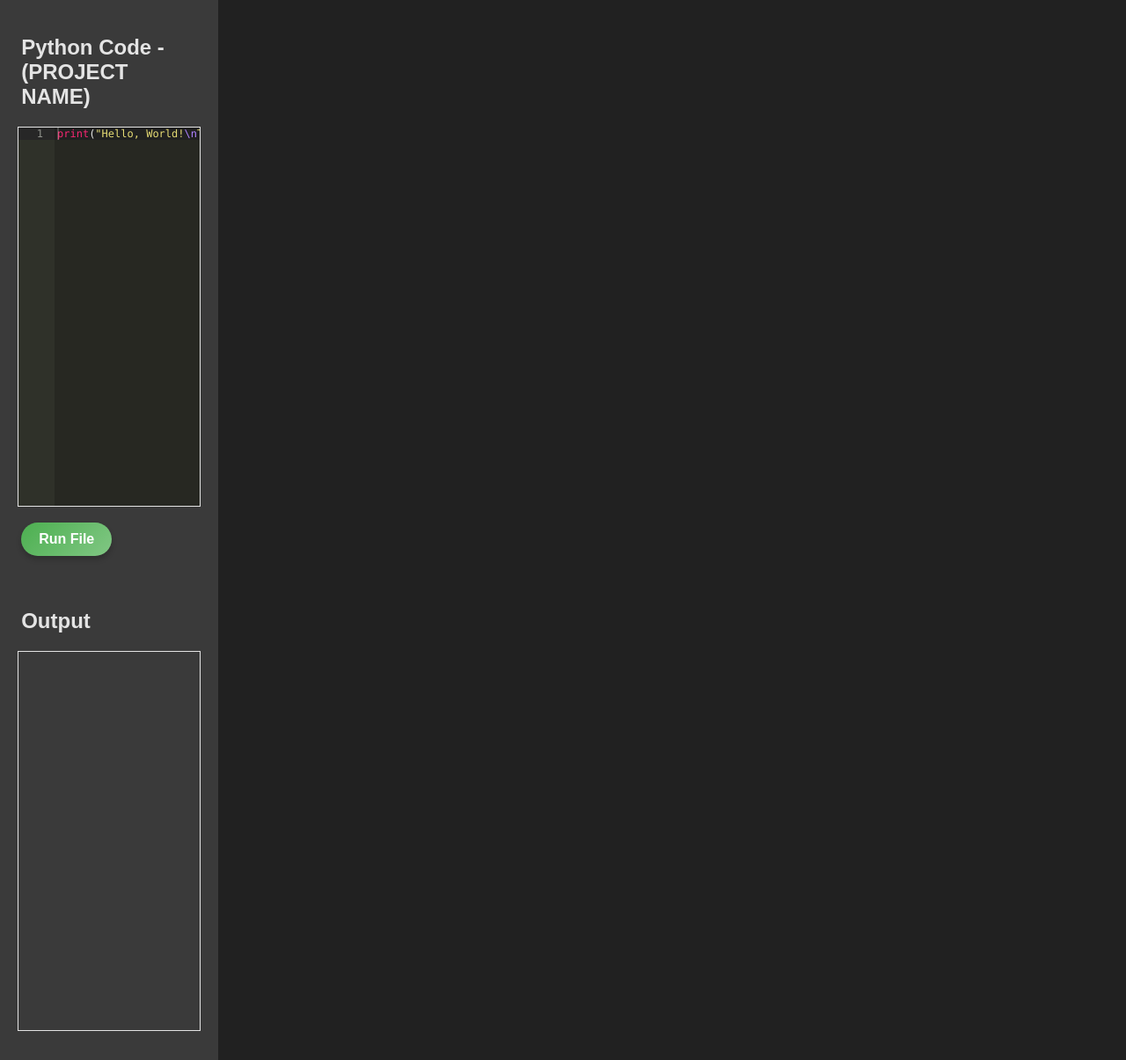
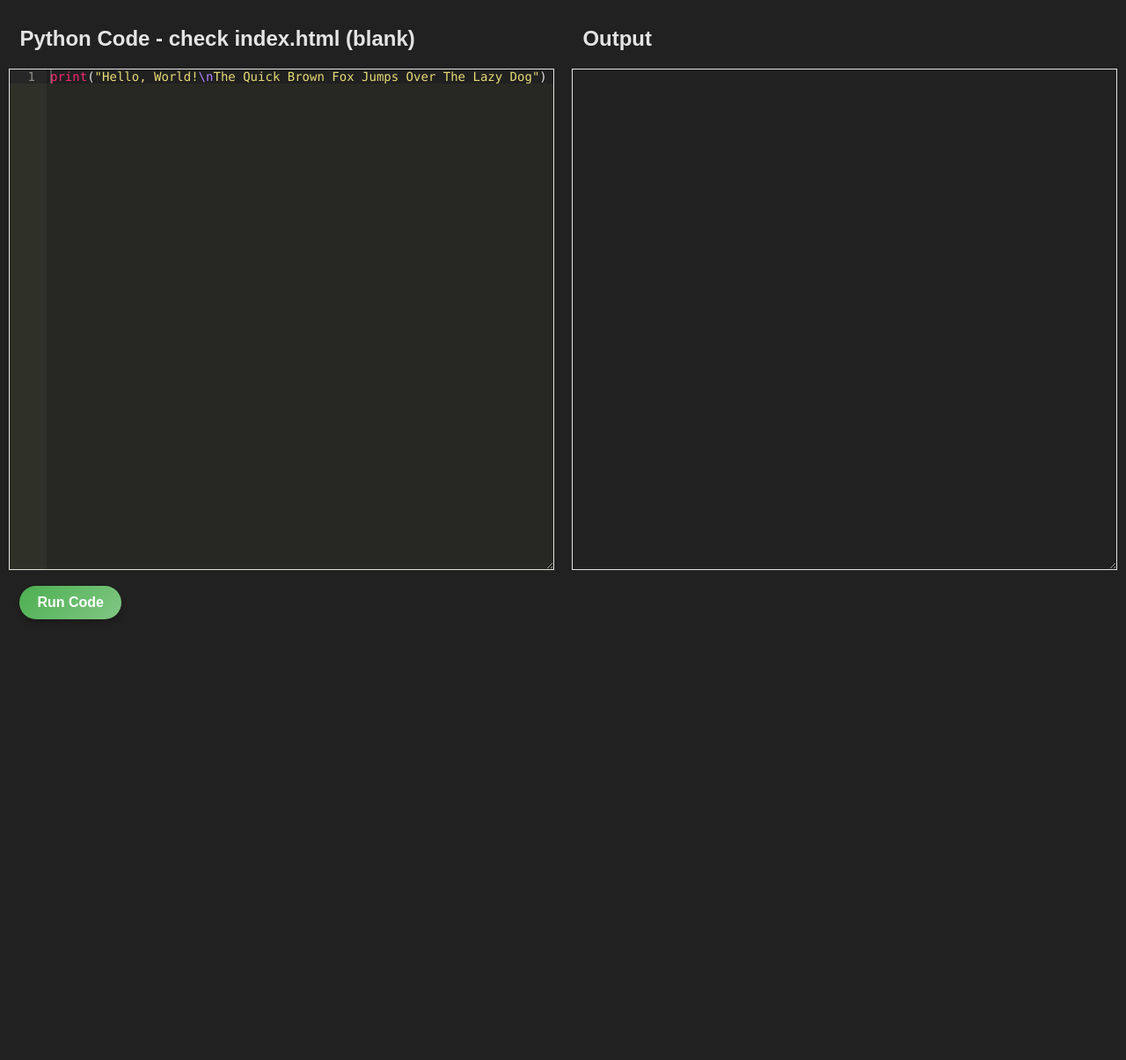
Before and after one commit to WillHanighen/flask-thing, a Flask app: page / in a window 1280 px wide. Shown: the whole page at 88% size. After the commit the page ends 704 px from the top, so only its background shows below. Run offline with Flask 3, Linux system fonts and the light colour scheme; some libraries are stand-ins or nearby versions.

Commit message:
fixxed misaliagned stuff (dont know what its actualy called having massive brainfart rn)

```diff
--- a/static/script.js
+++ b/static/script.js
@@ -1,4 +1,6 @@
 var editor = ace.edit("editor")
+editor.setReadOnly(true);
+editor.setOptions({fontSize: "14px"})
 editor.setTheme("ace/theme/monokai")
 editor.session.setMode("ace/mode/python")
 
--- a/static/style.css
+++ b/static/style.css
@@ -16,6 +16,32 @@ h1, h2, h3, h4, h5, h6 {
   color: #E4E4E4;
 }
 
+.container {
+  display: flex;
+  width: 100%;
+  height: 100%;
+  align-items: stretch;
+}
+
+.editor-container, .output-container {
+  width: calc(50% - 20px);
+  height: 75%;
+  padding: 10px;
+}
+
+#editor, #output {
+  height: calc(100% - 30px);
+  min-width: 35vh;
+  min-height: 35vh;
+  padding: 15px;
+  border: 1px solid #E4E4E4;
+  color: #E4E4E4;
+  overflow: auto;
+  resize: both;
+  box-sizing: border-box; /* Include padding and border in height/width calculations */
+}
+
+
 button {
   margin-left: 2%;
   padding: 10px 20px;
@@ -28,46 +54,10 @@ button {
   cursor: pointer;
   box-shadow: 0px 4px 6px rgba(0, 0, 0, 0.2);
   transition: all 0.3s ease;
-  }
+}
 
 button:hover {
   background: linear-gradient(135deg, #388e3c, #66bb6a);
   box-shadow: 0px 6px 8px rgba(0, 0, 0, 0.3);
   transform: translateY(-2px);
 }
-
-.container {
-  display: flex;
-  width: 100%;
-  height: 100%;
-  align-items: center;
-  justify-content: center;
-}
-
-.editor-container {
-  width: 50%;
-  padding: 20px;
-  background: #3a3a3a;
-}
-
-.output-container {
-  width: 50%;
-  padding: 20px;
-  background: #3a3a3a;
-  overflow-y: auto;
-}
-
-#editor {
-  height: 400px;
-  padding: 15px;
-  border: 1px solid #E4E4E4;
-  color: #E4E4E4;
-}
-
-#output {
-  height: 400px;
-  padding: 15px;
-  border: 1px solid #E4E4E4;
-  overflow-y: auto;
-  color: #E4E4E4;
-}
--- a/templates/index.html
+++ b/templates/index.html
@@ -7,12 +7,12 @@
     <title>PY-Interp</title>
 </head>
 <body>
-    <div clas="container">
+    <div class="container">
         <div class="editor-container">
-            <h2>Python Code - (PROJECT NAME)</h2>
+            <h2>Python Code - <!--PUT PROJECT NAME HERE--> check index.html (blank)</h2>
             <div id="editor">print("Hello, World!\nThe Quick Brown Fox Jumps Over The Lazy Dog")</div>
             <br>
-            <button onclick="executeCode()">Run File</button>
+            <button onclick="executeCode()">Run Code</button>
         </div>
         <div class="output-container">
             <h2>Output</h2>
```
